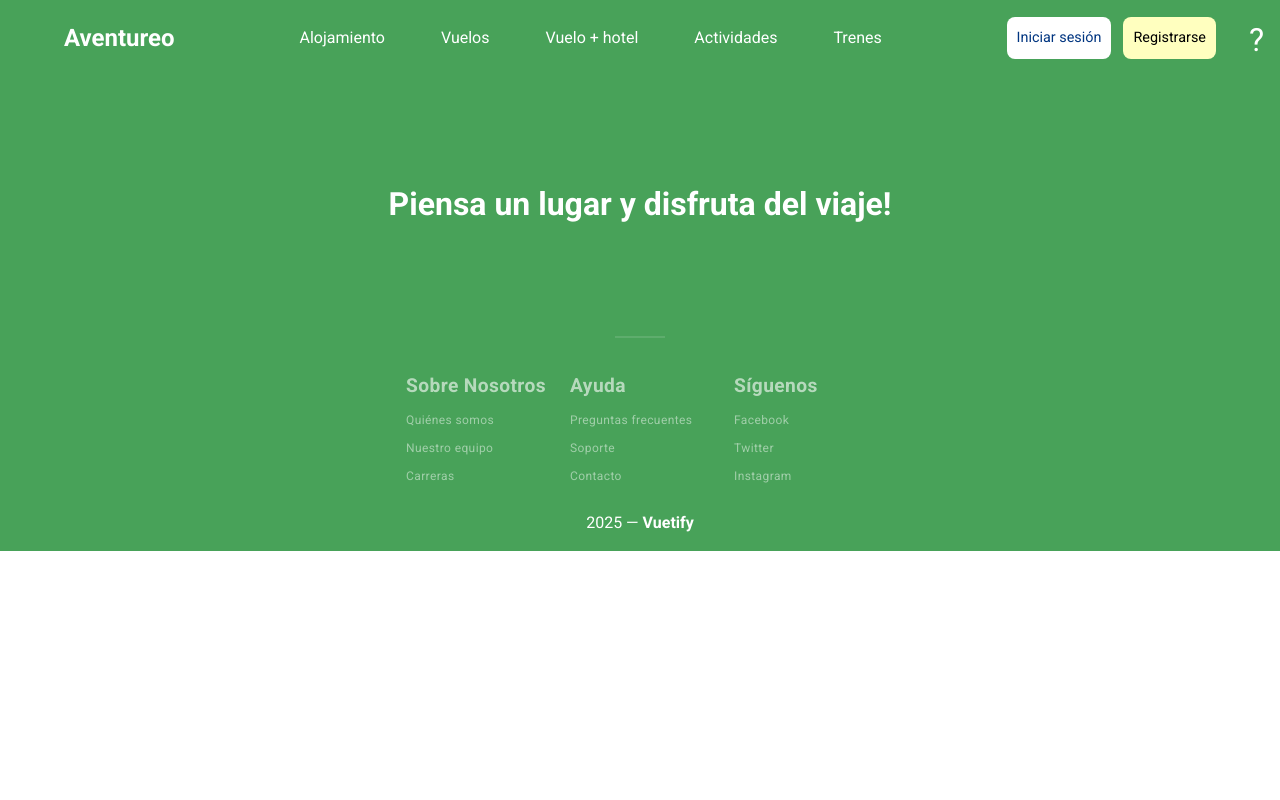
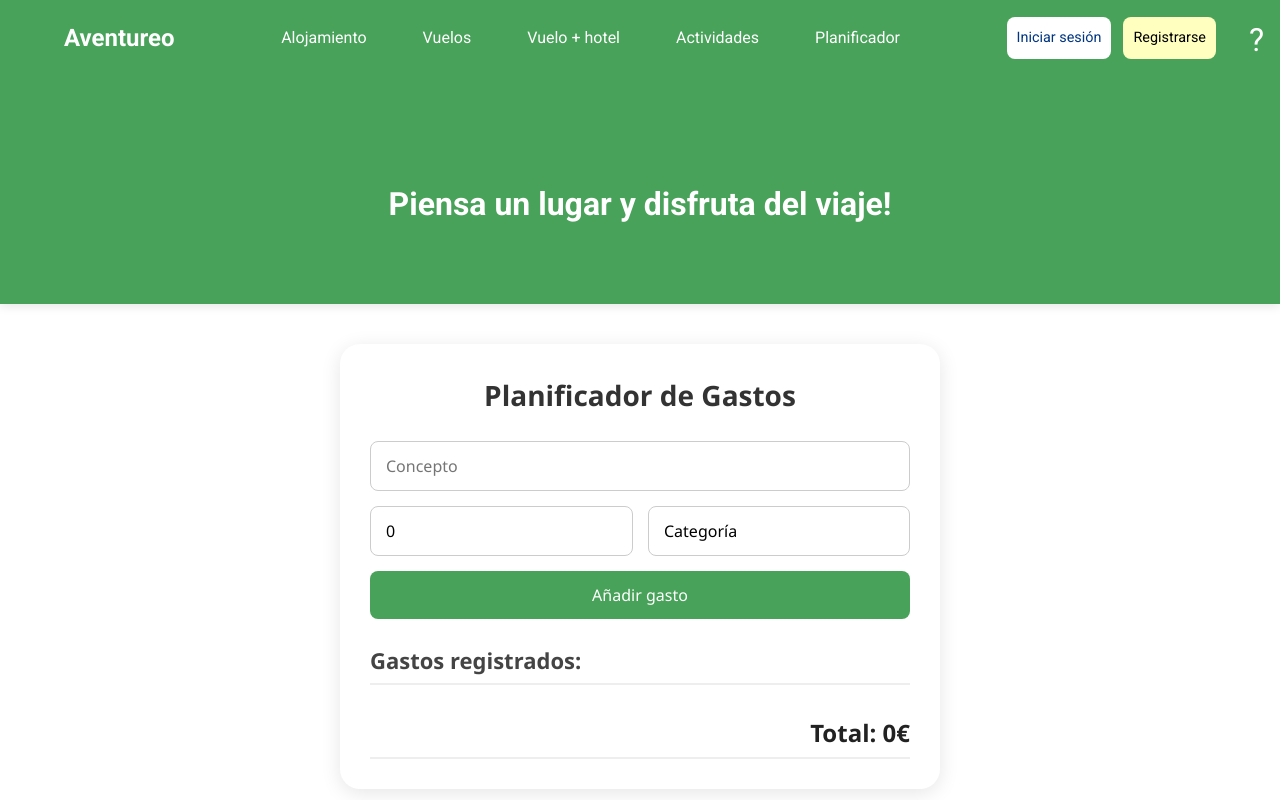
Before and after one commit to viictorsieerra/aventureo-front, a Vue app: page /planificador in a window 1280 px wide. Shown: the top 800 px of the page. Built offline with nearby package versions, Linux system fonts and the light colour scheme.

Commit message:
Añadido la seccion de planificador de gastos

```diff
--- a/src/components/Header.vue
+++ b/src/components/Header.vue
@@ -9,7 +9,7 @@
   <button class="nav-item" id="vuelos">Vuelos</button>
   <button class="nav-item">Vuelo + hotel</button>
   <router-link to="actividades"><button class="nav-item">Actividades</button></router-link>
-  <button class="nav-item">Trenes</button>
+  <router-link to="planificador"><button class="nav-item">Planificador</button></router-link>
 </nav>
 
         <div class="actions">
--- a/src/router/index.ts
+++ b/src/router/index.ts
@@ -1,6 +1,7 @@
 import { createRouter, createWebHistory } from 'vue-router'
 import HomeView from '@/views/HomeView.vue'
 import ActividadesView from '@/views/ActividadesView.vue'
+import PlanificadorVIew from '@/views/PlanificadorVIew.vue'
 
 const router = createRouter({
   history: createWebHistory(import.meta.env.BASE_URL),
@@ -14,6 +15,11 @@ const router = createRouter({
       path: '/actividades',
       name: 'Actividades',
       component: ActividadesView
+    },
+    {
+      path: '/planificador',
+      name: 'Planificador',
+      component: PlanificadorVIew
     }
   ],
 })
--- /dev/null
+++ b/src/stores/gastos.ts
@@ -0,0 +1,32 @@
+import { defineStore } from 'pinia'
+import { ref, computed, watch } from 'vue'
+
+export interface Gasto {
+  id: number
+  concepto: string
+  importe: number
+  categoria: string
+}
+
+export const useGastosStore = defineStore('gastos', () => {
+  const gastos = ref<Gasto[]>(JSON.parse(localStorage.getItem('gastos') || '[]'))
+
+  const agregarGasto = (gasto: Omit<Gasto, 'id'>) => {
+    gastos.value.push({ ...gasto, id: Date.now() })
+  }
+
+  const eliminarGasto = (id: number) => {
+    gastos.value = gastos.value.filter(g => g.id !== id)
+  }
+
+  const total = computed(() => {
+    return gastos.value.reduce((sum, g) => sum + g.importe, 0)
+  })
+
+  // Guardar en localStorage cada vez que cambien los gastos
+  watch(gastos, (nuevoValor) => {
+    localStorage.setItem('gastos', JSON.stringify(nuevoValor))
+  }, { deep: true })
+
+  return { gastos, agregarGasto, eliminarGasto, total }
+})
--- /dev/null
+++ b/src/views/PlanificadorVIew.vue
@@ -0,0 +1,154 @@
+<template>
+    <div class="planificador">
+      <h2>Planificador de Gastos</h2>
+
+      <form @submit.prevent="agregarNuevoGasto">
+        <input v-model="nuevoGasto.concepto" placeholder="Concepto" required />
+        <input v-model.number="nuevoGasto.importe" type="number" placeholder="Importe (€)" required />
+        <select v-model="nuevoGasto.categoria" required>
+          <option disabled value="">Categoría</option>
+          <option>Comida</option>
+          <option>Transporte</option>
+          <option>Alojamiento</option>
+          <option>Ocio</option>
+        </select>
+        <button type="submit">Añadir gasto</button>
+      </form>
+
+      <h3>Gastos registrados:</h3>
+      <ul>
+        <li v-for="gasto in store.gastos" :key="gasto.id">
+          {{ gasto.concepto }} - {{ gasto.importe }}€ ({{ gasto.categoria }})
+          <button @click="store.eliminarGasto(gasto.id)">❌</button>
+        </li>
+      </ul>
+
+      <h3>Total: {{ store.total }}€</h3>
+    </div>
+  </template>
+
+  <script setup lang="ts">
+  import { reactive } from 'vue'
+  import { useGastosStore, type Gasto } from '@/stores/gastos'
+
+  const store = useGastosStore()
+
+  type NuevoGasto = Omit<Gasto, 'id'>
+
+  const nuevoGasto = reactive<NuevoGasto>({
+    concepto: '',
+    importe: 0,
+    categoria: ''
+  })
+
+  const agregarNuevoGasto = () => {
+    store.agregarGasto({ ...nuevoGasto })
+    nuevoGasto.concepto = ''
+    nuevoGasto.importe = 0
+    nuevoGasto.categoria = ''
+  }
+  </script>
+
+  <style scoped>
+.planificador {
+  max-width: 600px;
+  margin: 40px auto;
+  padding: 30px;
+  background-color: #ffffff;
+  border-radius: 20px;
+  box-shadow: 0 4px 20px rgba(0, 0, 0, 0.1);
+  font-family: 'Segoe UI', sans-serif;
+}
+
+.planificador h2 {
+  text-align: center;
+  font-size: 28px;
+  margin-bottom: 25px;
+  color: #333;
+}
+
+.planificador form {
+  display: flex;
+  flex-wrap: wrap;
+  gap: 15px;
+  margin-bottom: 25px;
+}
+
+.planificador input,
+.planificador select {
+  flex: 1 1 200px;
+  padding: 12px 15px;
+  border: 1px solid #ccc;
+  border-radius: 8px;
+  font-size: 16px;
+  transition: border-color 0.3s ease;
+}
+
+.planificador input:focus,
+.planificador select:focus {
+  border-color: #007BFF;
+  outline: none;
+}
+
+.planificador button {
+  flex: 1 1 100%;
+  padding: 12px;
+  background-color:#48a259;
+  color: #fff;
+  border: none;
+  border-radius: 8px;
+  font-size: 16px;
+  cursor: pointer;
+  transition: background-color 0.3s ease;
+}
+
+.planificador button:hover {
+  background-color:#316e3c;
+}
+
+.planificador h3 {
+  margin-top: 20px;
+  font-size: 22px;
+  color: #444;
+  border-bottom: 2px solid #eee;
+  padding-bottom: 6px;
+}
+
+.planificador ul {
+  list-style: none;
+  padding: 0;
+  margin: 0;
+}
+
+.planificador li {
+  display: flex;
+  justify-content: space-between;
+  align-items: center;
+  background-color: #F9F9F9;
+  padding: 10px 15px;
+  border-radius: 8px;
+  margin-bottom: 10px;
+  font-size: 16px;
+  color: #333;
+}
+
+.planificador li button {
+  background-color: transparent;
+  border: none;
+  color: #FF4C4C;
+  font-size: 18px;
+  cursor: pointer;
+  transition: color 0.3s ease;
+}
+
+.planificador li button:hover {
+  color: #c20000;
+}
+
+.planificador h3:last-of-type {
+  text-align: right;
+  font-size: 24px;
+  margin-top: 30px;
+  color: #222;
+}
+</style>
```
